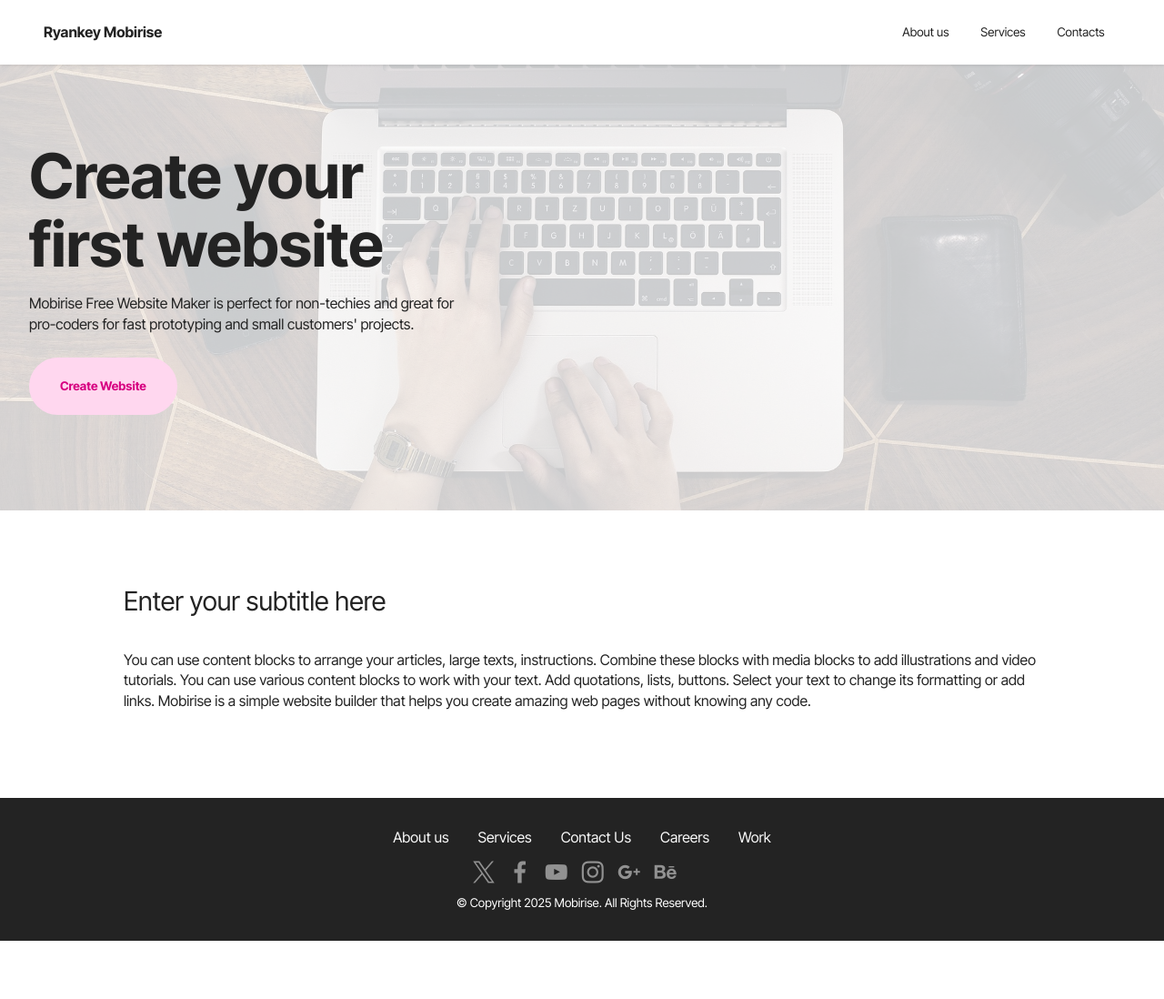
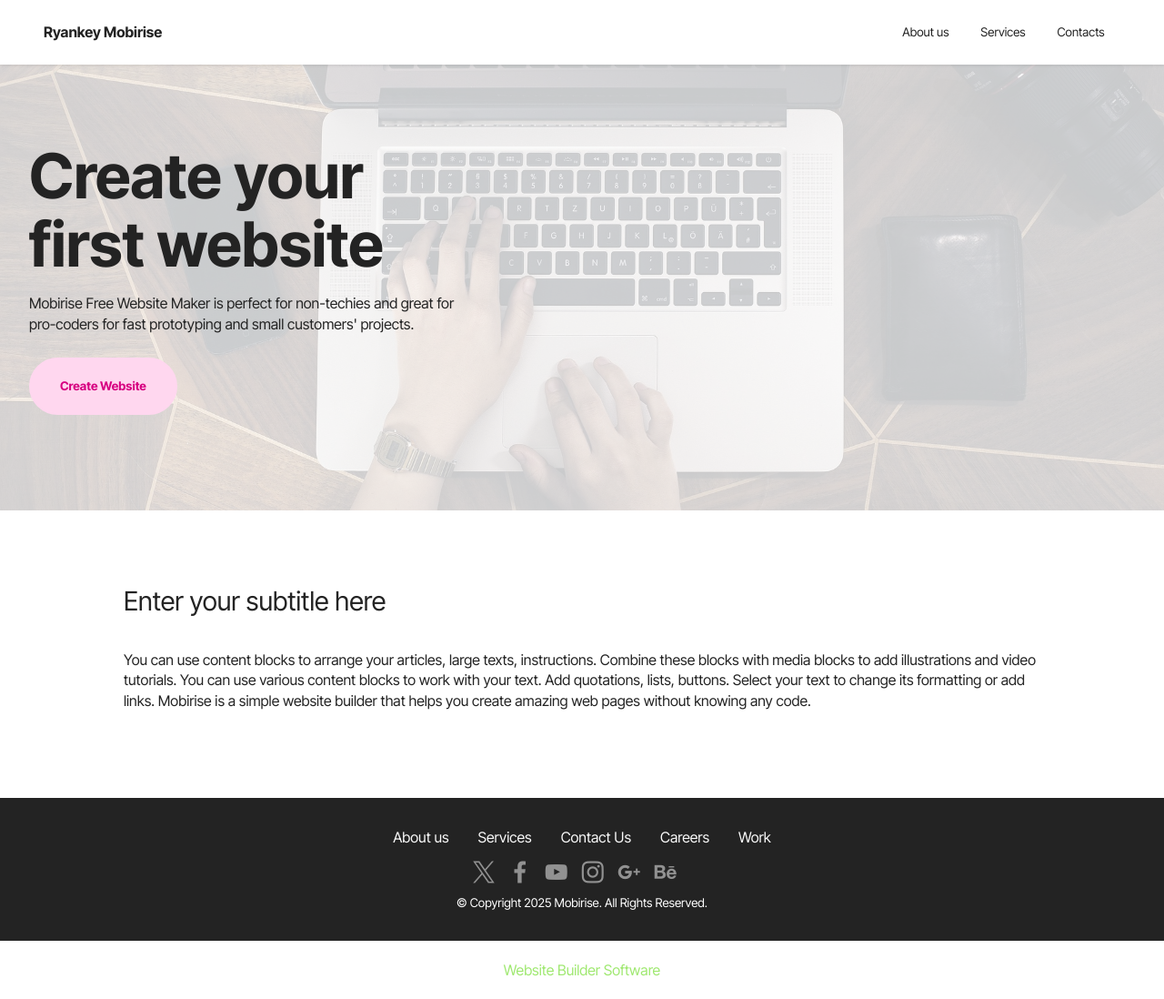
Before and after one commit to ryankeydesigns/mobirise250911, a plain HTML site: page index.html in a window 1280 px wide. Shown: the whole page at 91% size. Before the commit the page ends 1034 px from the top, so only its background shows below. Drawn offline with Linux system fonts and the light colour scheme.

Commit message:
Update index.html

```diff
--- a/index.html
+++ b/index.html
@@ -161,7 +161,7 @@
         </div>
     </div>
 </section>
-
+  <section class="display-7" style="padding: 0;align-items: center;justify-content: center;flex-wrap: wrap;    align-content: center;display: flex;position: relative;height: 4rem;"><p style="margin: 0;text-align: center;" class="display-7">&#8204;</p><a style="z-index:1" href="https://mobirise.com"> Website Builder Software</a></section><script src="assets/bootstrap/js/bootstrap.bundle.min.js"></script>  <script src="assets/smoothscroll/smooth-scroll.js"></script>  <script src="assets/ytplayer/index.js"></script>  <script src="assets/dropdown/js/navbar-dropdown.js"></script>  <script src="assets/theme/js/script.js"></script>
 
 </body>
 </html>
```
